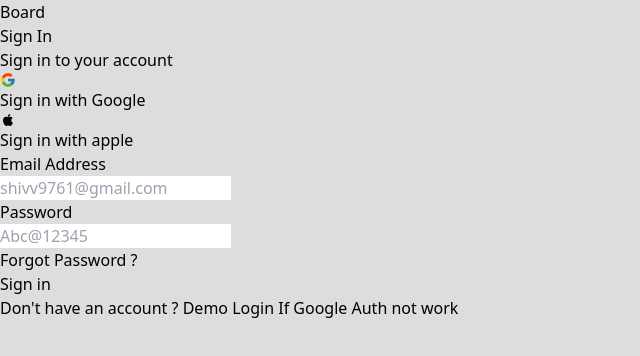
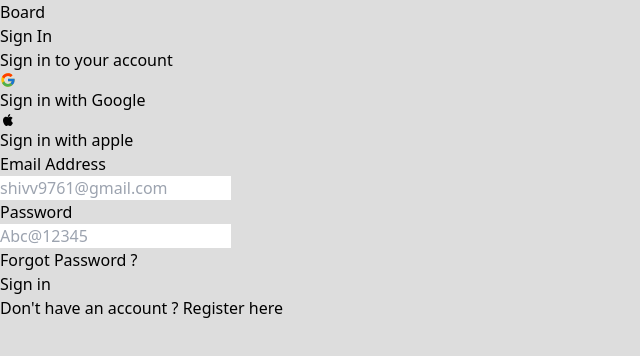
Before and after one commit to Shivv9761/Openinapp, a Next.js app: page / in a window 1280 px wide. Shown: the top 356 px of the page, without its empty margins (0-640 px from the left). Built offline with nearby package versions, Linux system fonts and the light colour scheme; no server answers.

Commit message:
Update login.js

```diff
--- a/pages/login.js
+++ b/pages/login.js
@@ -71,7 +71,7 @@ function Login() {
                     </div>
                 </form>
 
-                <p className="mx-auto mt-2 text-[#858585]">Don&apos;t have an account ? <Link href={"/AuthUser"} className="text-[#346BD4]">Demo Login If Google Auth not work</Link></p>
+                <p className="mx-auto mt-2 text-[#858585]">Don&apos;t have an account ? <Link href={"/register"} className="text-[#346BD4]">Register here</Link></p>
             </div>
         </Layout>
     )
```
